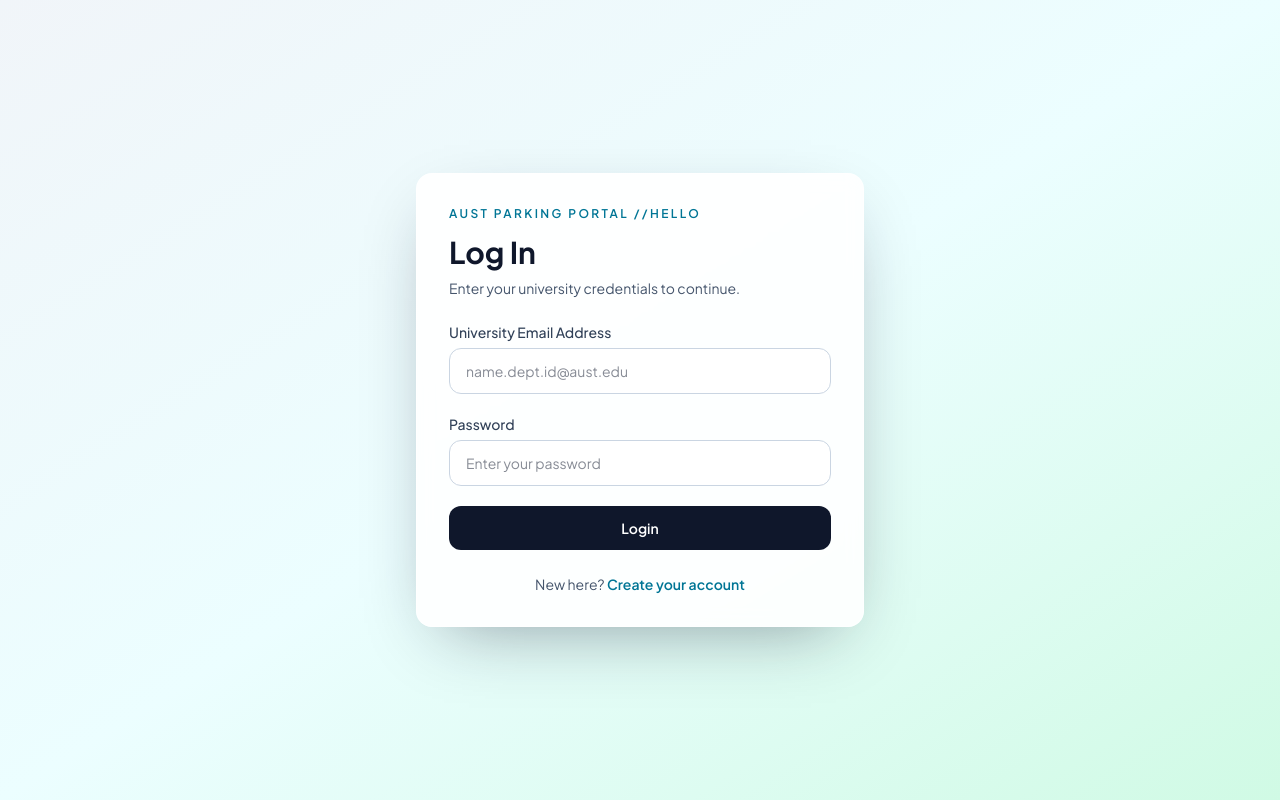
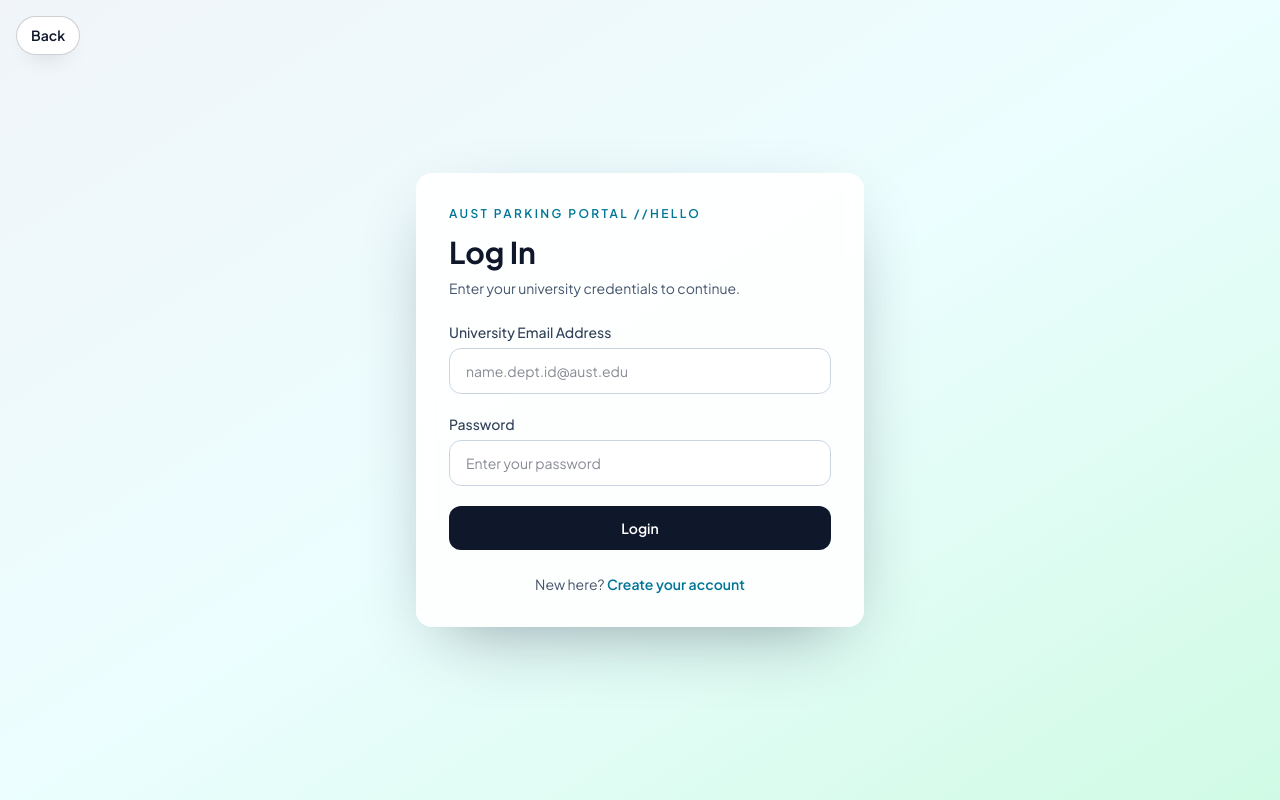
Before and after one commit to CyberFlare141/ParKar, a React app in the folder frontend/: page /login in a window 1280 px wide. Built offline with nearby package versions, Linux system fonts and the light colour scheme; no server answers; the HTML template or start-up script is replaced by a standard one.

Commit message:
back button

```diff
--- a/frontend/src/App.jsx
+++ b/frontend/src/App.jsx
@@ -33,12 +33,14 @@ import ReviewApplications from "./pages/Admin/ReviewApplications";
 import AIAnalysis from "./pages/Admin/AIAnalysis";
 import Reports from "./pages/Admin/Reports";
 import AuditLogs from "./pages/Admin/AuditLogs";
+import BackButtonLayout from "./components/BackButtonLayout";
 
 function App() {
   return (
     <Routes>
       {/* Landing */}
       <Route path="/" element={<Landing />} />
+      <Route element={<BackButtonLayout />}>
         <Route path="/about" element={<About />} />
         <Route path="/contact" element={<Contact />} />
         <Route
@@ -190,6 +192,7 @@ function App() {
             </ProtectedRoute>
           }
         />
+      </Route>
 
       {/* 404 */}
       <Route path="*" element={<Navigate to="/" />} />
--- /dev/null
+++ b/frontend/src/components/BackButtonLayout.jsx
@@ -0,0 +1,43 @@
+import { Outlet, useNavigate } from "react-router-dom";
+
+export default function BackButtonLayout() {
+  const navigate = useNavigate();
+
+  const handleBack = () => {
+    if (window.history.length > 1) {
+      navigate(-1);
+      return;
+    }
+
+    navigate("/", { replace: true });
+  };
+
+  return (
+    <>
+      <button
+        type="button"
+        onClick={handleBack}
+        aria-label="Go back"
+        style={{
+          position: "fixed",
+          top: "16px",
+          left: "16px",
+          zIndex: 1200,
+          border: "1px solid rgba(15, 23, 42, 0.2)",
+          background: "rgba(255, 255, 255, 0.95)",
+          color: "#0f172a",
+          borderRadius: "999px",
+          padding: "8px 14px",
+          fontSize: "14px",
+          fontWeight: 600,
+          cursor: "pointer",
+          boxShadow: "0 10px 24px -16px rgba(15, 23, 42, 0.45)",
+          backdropFilter: "blur(6px)",
+        }}
+      >
+        Back
+      </button>
+      <Outlet />
+    </>
+  );
+}
```
Lines whose indentation alone changed are shown as unchanged.
